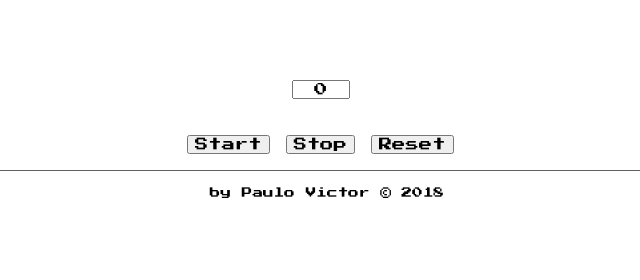
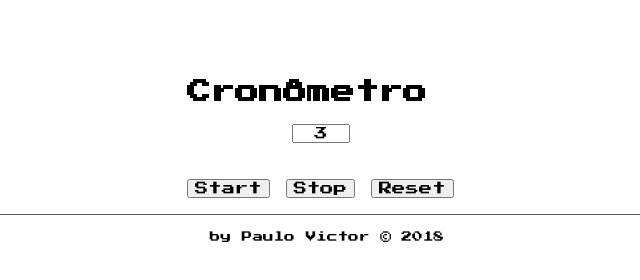
Before and after one commit to machap/Cronometro, a plain HTML site: page index.html in a window 1280 px wide. Both pictures are taken after a click on the button "Start". Shown: the whole page, without its empty margins (313-953 px from the left). Drawn offline with Linux system fonts and the light colour scheme.

Commit message:
Implementação do script JS

```diff
--- a/_js/script.js
+++ b/_js/script.js
@@ -1,3 +1,29 @@
-(function(win, doc){
+(function (win, doc) {
+    'use strict'
+
+    var $timer = doc.querySelector('[data-js="timer"]');
+    var $start = doc.querySelector('[data-js="start"]');
+    var $stop = doc.querySelector('[data-js="stop"]');
+    var $reset = doc.querySelector('[data-js="reset"]');
+    var interval;
+
+    $start.addEventListener('click', startTimer, false);
+    $stop.addEventListener('click', stopTimer, false);
+    $reset.addEventListener('click', resetTimer, false);
+
+    function startTimer() {
+        $timer.value = +$timer.value + 1;
+        //interval recebe o id
+        interval = setTimeout(startTimer, 1000);
+    }
+
+    function stopTimer() {
+        clearTimeout(interval);
+    }
+
+    function resetTimer() {
+        $timer.value = +0;
+        stopTimer();
+    }
 
 })(window, document)
--- a/index.html
+++ b/index.html
@@ -1,14 +1,17 @@
 <!DOCTYPE html>
 <html>
+
 <head>
     <meta charset="utf-8" />
     <title>Cronometro</title>
     <link rel="stylesheet" type="text/css" href="_css/style.css" />
 </head>
+
 <body>
 
     <div id="interface">
         <section id="corpo">
+            <h1>Cronômetro</h1>
             <p>
                 <input type="text" value="0" data-js="timer">
             </p>
@@ -22,5 +25,7 @@
             <p>by Paulo Victor © 2018</p>
         </footer>
     </div>
+    <script src="_js/script.js"></script>
 </body>
+
 </html>
```
